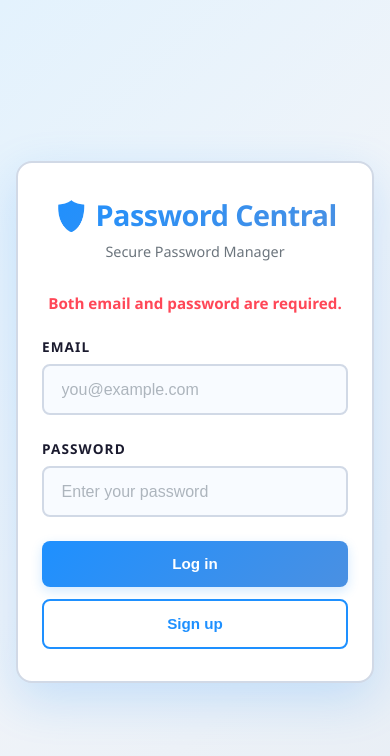
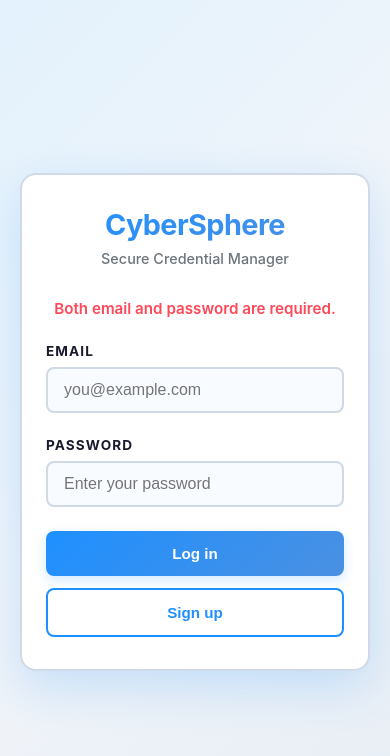
Before and after one commit to shradharagh10/CyberSphere, a plain HTML site: page static/login.html in a window 390 px wide. Both pictures are taken after a click on the button "Sign up". Drawn offline with Linux system fonts and the light colour scheme; no server answers.

Commit message:
Version for Alex to Edit

```diff
--- a/static/login.html
+++ b/static/login.html
@@ -3,268 +3,113 @@
 <head>
   <meta charset="UTF-8" />
   <meta name="viewport" content="width=device-width, initial-scale=1.0" />
-  <title>Password Central - Login</title>
+  <title>CyberSphere - Login</title>
   <style>
-    * {
-      box-sizing: border-box;
-      margin: 0;
-      padding: 0;
-    }
-
+    * { box-sizing: border-box; margin: 0; padding: 0; }
     body {
       background: linear-gradient(135deg, #e3f2fd 0%, #f0f4f9 50%, #e8eef5 100%);
       color: #1a1a2e;
-      font-family: 'Segoe UI', 'Inter', system-ui, sans-serif;
-      display: flex;
-      align-items: center;
-      justify-content: center;
-      min-height: 100vh;
-      padding: 1rem;
+      font-family: -apple-system, BlinkMacSystemFont, "Segoe UI", Roboto, sans-serif;
+      display: flex; align-items: center; justify-content: center; min-height: 100vh; padding: 20px;
     }
-
-    .login-card {
-      width: 100%;
-      max-width: 420px;
-      background: white;
-      border: 2px solid #d1d9e6;
-      padding: 2.5rem;
-      border-radius: 16px;
-      box-shadow: 0 16px 48px rgba(30, 144, 255, 0.2);
-    }
-
+    .card { width: 100%; max-width: 420px; background: #fff; border: 2px solid #d1d9e6; padding: 40px; border-radius: 16px; box-shadow: 0 16px 48px rgba(30, 144, 255, 0.2); }
+    header { text-align: center; margin-bottom: 32px; }
     h1 {
-      margin: 0 0 0.5rem;
-      font-size: 2.2rem;
-      letter-spacing: -0.02em;
-      text-align: center;
+      font-size: 2.2rem; letter-spacing: -0.02em;
       background: linear-gradient(135deg, #1e90ff, #4a90e2);
       -webkit-background-clip: text;
+      background-clip: text;
       -webkit-text-fill-color: transparent;
-      background-clip: text;
-      font-weight: 700;
+      margin-bottom: 8px;
     }
-
-    .subtitle {
-      text-align: center;
-      color: #6c757d;
-      font-size: 0.9rem;
-      margin-bottom: 2rem;
-      font-weight: 500;
+    .subtitle { color: #6c757d; font-size: 0.9rem; font-weight: 500; }
+    .field { margin-bottom: 24px; }
+    .field label { display: block; font-size: 0.85rem; text-transform: uppercase; letter-spacing: 0.08em; font-weight: 700; margin-bottom: 8px; }
+    .field input { width: 100%; border: 2px solid #d1d9e6; background: #f8fbff; padding: 14px 18px; border-radius: 8px; outline: none; font-size: 1rem; transition: all 0.2s ease; }
+    .field input:focus { border-color: #1e90ff; background: #fff; box-shadow: 0 0 0 3px rgba(30, 144, 255, 0.1); }
+    .btn {
+      width: 100%; padding: 16px; border: none; background: linear-gradient(135deg, #1e90ff, #4a90e2);
+      color: #fff; border-radius: 8px; font-size: 1rem; font-weight: 700; cursor: pointer; transition: all 0.2s ease; box-shadow: 0 4px 12px rgba(30, 144, 255, 0.2);
     }
-
-    .field {
-      display: flex;
-      flex-direction: column;
-      gap: 0.5rem;
-      margin-bottom: 1.5rem;
-    }
-
-    .field label {
-      font-size: 0.85rem;
-      text-transform: uppercase;
-      letter-spacing: 0.08em;
-      color: #1a1a2e;
-      font-weight: 700;
-    }
-
-    input[type="email"],
-    input[type="password"] {
-      width: 100%;
-      border: 2px solid #d1d9e6;
-      background: #f8fbff;
-      color: #1a1a2e;
-      padding: 0.9rem 1.1rem;
-      border-radius: 8px;
-      outline: none;
-      font-size: 1rem;
-      transition: all 0.2s;
-    }
-
-    input::placeholder {
-      color: #adb5bd;
-    }
-
-    input:focus {
-      border-color: #1e90ff;
-      background: white;
-      box-shadow: 0 0 0 3px rgba(30, 144, 255, 0.1);
-    }
-
-    .btn {
-      width: 100%;
-      padding: 1rem;
-      border: none;
-      background: linear-gradient(135deg, #1e90ff, #4a90e2);
-      color: white;
-      border-radius: 8px;
-      font-size: 1rem;
-      font-weight: 700;
-      cursor: pointer;
-      transition: all 0.2s;
-      box-shadow: 0 4px 12px rgba(30, 144, 255, 0.2);
-    }
-
-    .btn:hover {
-      background: linear-gradient(135deg, #1a7fdb, #3d85d8);
-      transform: translateY(-2px);
-      box-shadow: 0 6px 16px rgba(30, 144, 255, 0.3);
-    }
-
-    .btn:active {
-      transform: translateY(0);
-    }
-
-    .secondary {
-      background: white;
-      color: #1e90ff;
-      border: 2px solid #1e90ff;
-      margin-top: 0.75rem;
-      box-shadow: none;
-    }
-
-    .secondary:hover {
-      background: rgba(30, 144, 255, 0.05);
-      border-color: #4a90e2;
-      color: #4a90e2;
-    }
-
-    #message {
-      margin-bottom: 1.5rem;
-      min-height: 1.25rem;
-      color: #ff4757;
-      font-size: 0.95rem;
-      text-align: center;
-      font-weight: 600;
-    }
-
-    #message.success {
-      color: #10b981;
-    }
-
+    .btn:hover { background: linear-gradient(135deg, #1a7fdb, #3d85d8); transform: translateY(-2px); box-shadow: 0 6px 16px rgba(30, 144, 255, 0.3); }
+    .btn:active { transform: translateY(0); }
+    .btn.secondary { background: #fff; color: #1e90ff; border: 2px solid #1e90ff; margin-top: 12px; box-shadow: none; }
+    .btn.secondary:hover { background: rgba(30, 144, 255, 0.05); border-color: #4a90e2; color: #4a90e2; }
+    #msg { margin-bottom: 24px; min-height: 20px; font-size: 0.95rem; text-align: center; font-weight: 600; color: #ff4757; }
+    #msg.success { color: #10b981; }
     @media (max-width: 480px) {
-      .login-card {
-        padding: 2rem 1.5rem;
-      }
-
-      h1 {
-        font-size: 1.8rem;
-      }
-
-      input {
-        padding: 0.8rem 1rem;
-        font-size: 16px;
-      }
-
-      .btn {
-        padding: 0.9rem;
-        font-size: 0.95rem;
-      }
+      .card { padding: 32px 24px; } h1 { font-size: 1.8rem; } .field input { padding: 12px 16px; font-size: 16px; } .btn { padding: 14px; font-size: 0.95rem; }
     }
   </style>
 </head>
 <body>
-  <div class="login-card">
-    <h1>🛡️ Password Central</h1>
-    <p class="subtitle">Secure Password Manager</p>
-    <div id="message"></div>
+  <main class="card">
+    <header>
+      <h1>CyberSphere</h1>
+      <p class="subtitle">Secure Credential Manager</p>
+    </header>
+    <div id="msg"></div>
+    <form onsubmit="return false;">
       <div class="field">
         <label for="email">Email</label>
-      <input type="email" id="email" placeholder="you@example.com" />
+        <input type="email" id="email" placeholder="you@example.com" required />
       </div>
       <div class="field">
         <label for="password">Password</label>
-      <input type="password" id="password" placeholder="Enter your password" />
+        <input type="password" id="password" placeholder="Enter your password" required />
       </div>
-    <button class="btn" id="login-btn">Log in</button>
-    <button class="btn secondary" id="signup-btn">Sign up</button>
-  </div>
+      <button type="button" class="btn" onclick="handleAuth('/api/login')">Log in</button>
+      <button type="button" class="btn secondary" onclick="handleAuth('/api/signup')">Sign up</button>
+    </form>
+  </main>
+  <script>
+    const msg = document.getElementById('msg');
+    const emailEl = document.getElementById('email');
+    const passEl = document.getElementById('password');
 
-  <script>
-    const message = document.getElementById('message');
-    function showMessage(text, isError = false) {
-      message.textContent = text;
-      message.style.color = isError ? '#ff4757' : '#10b981';
-      message.className = isError ? '' : 'success';
+    function showMsg(text, isSuccess = false) {
+      msg.textContent = text;
+      msg.className = isSuccess ? 'success' : '';
     }
 
-    async function request(path, body) {
-      const res = await fetch(path, {
-        method: 'POST',
-        headers: { 'Content-Type': 'application/json' },
-        body: JSON.stringify(body),
-      });
-      const data = await res.json();
-      if (!res.ok) throw new Error(data.error || 'Request failed');
-      return data;
+    function clearSession() {
+      localStorage.clear();
+      sessionStorage.clear();
     }
 
-    async function initLoginPage() {
+    async function checkAuth() {
       try {
         const res = await fetch('/api/me');
         if (res.ok) {
           const data = await res.json();
-          if (data?.loggedIn) {
-            // User is already logged in, redirect immediately
-            window.location.href = '/';
-            return;
+          if (data?.loggedIn) { window.location.href = '/'; return true; }
         }
-        }
-      } catch (e) {
-        console.error("Auth check failed:", e);
-      }
-      // Clear any stale auth data
-      localStorage.clear();
-      sessionStorage.clear();
+      } catch (e) { console.warn("Auth check failed", e); }
+      return false;
     }
 
-    document.getElementById('login-btn').addEventListener('click', async () => {
-      const email = document.getElementById('email').value.trim().toLowerCase();
-      const password = document.getElementById('password').value;
-      if (!email || !password) {
-        showMessage('Both email and password are required.', true);
-        return;
+    async function handleAuth(path) {
+      const email = emailEl.value.trim().toLowerCase();
+      const password = passEl.value;
+      if (!email || !password) return showMsg('Both email and password are required.');
+
+      showMsg('');
+      clearSession();
+      try {
+        const res = await fetch(path, {
+          method: 'POST',
+          headers: { 'Content-Type': 'application/json' },
+          body: JSON.stringify({ email, password })
+        });
+        const data = await res.json();
+        if (!res.ok) throw new Error(data.error || 'Request failed');
+
+        const loggedIn = await checkAuth();
+        if (!loggedIn) showMsg('Verification failed. Please try again.');
+      } catch (err) { showMsg(err.message); }
     }
-      // Clear any stale data before login
-      localStorage.clear();
-      sessionStorage.clear();
-      try {
-        await request('/api/login', { email, password });
-        // Verify login was successful
-        const me = await fetch('/api/me').then(r => r.json());
-        if (me?.loggedIn) {
-          window.location.href = '/';
-        } else {
-          showMessage('Login verification failed. Please try again.', true);
-        }
-      } catch (err) {
-        showMessage(err.message, true);
-      }
-    });
 
-    document.getElementById('signup-btn').addEventListener('click', async () => {
-      const email = document.getElementById('email').value.trim().toLowerCase();
-      const password = document.getElementById('password').value;
-      if (!email || !password) {
-        showMessage('Both email and password are required.', true);
-        return;
-      }
-      // Clear any stale data before signup
-      localStorage.clear();
-      sessionStorage.clear();
-      try {
-        await request('/api/signup', { email, password });
-        // Verify signup was successful
-        const me = await fetch('/api/me').then(r => r.json());
-        if (me?.loggedIn) {
-          window.location.href = '/';
-        } else {
-          showMessage('Signup verification failed. Please try again.', true);
-        }
-      } catch (err) {
-        showMessage(err.message, true);
-      }
-    });
-    initLoginPage();
+    checkAuth().then(ok => { if (!ok) clearSession(); });
   </script>
 </body>
 </html>
```
Also changed, not shown: static/index.html (+12 -27 lines), 3 other files. Lines whose indentation alone changed are shown as unchanged.
